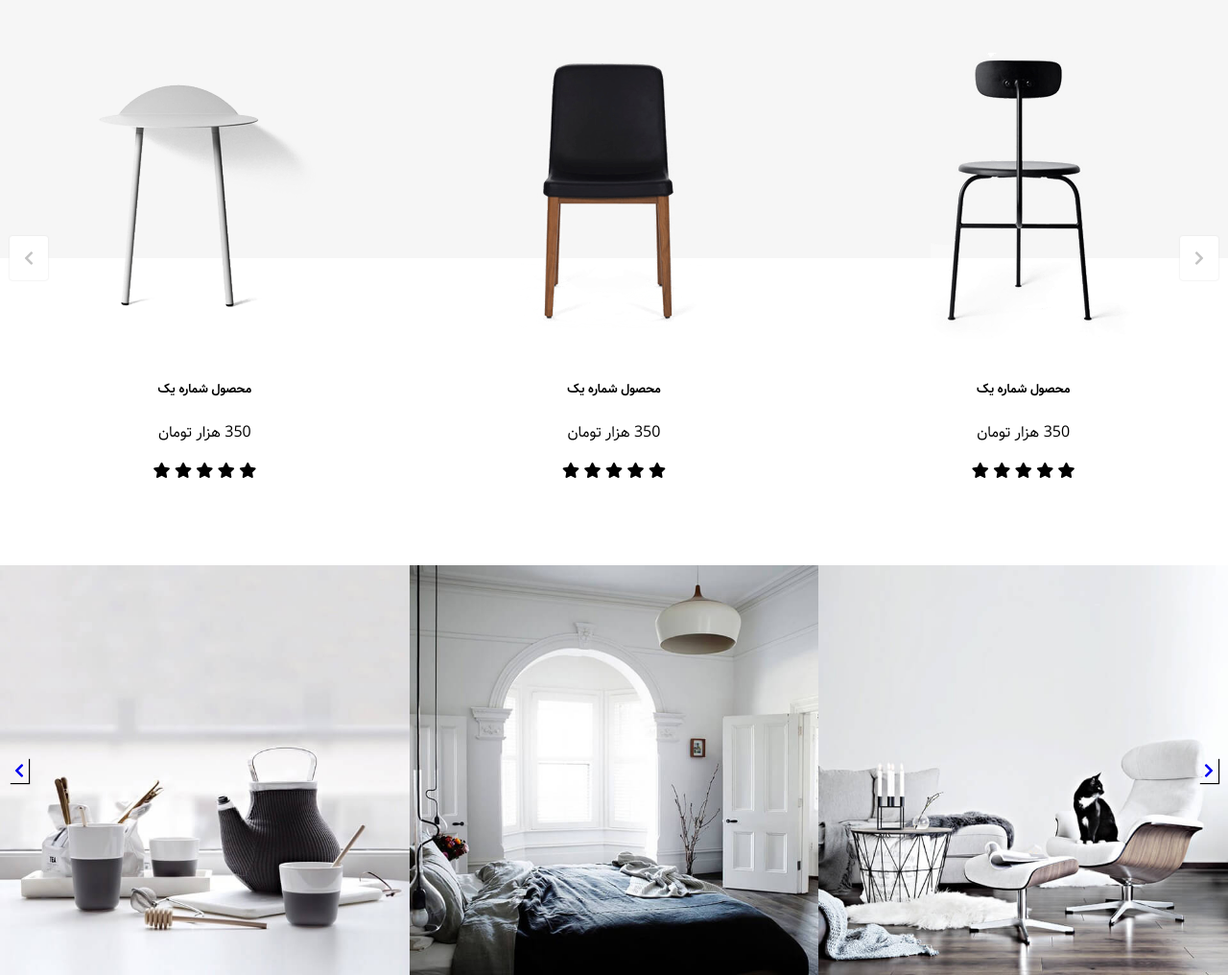
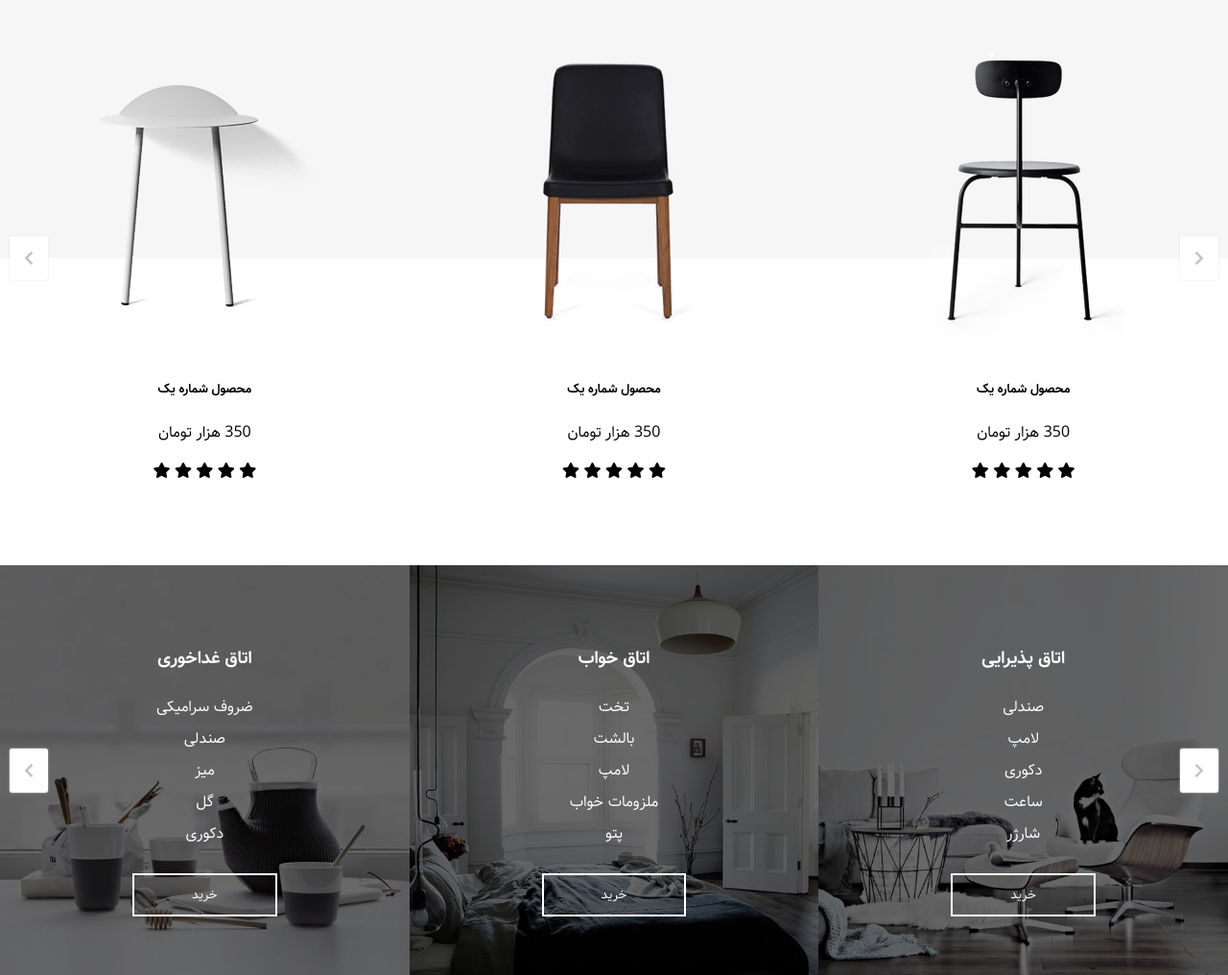
Before and after one commit to codingfront/JFD2-HTML-CSS, a plain HTML site: page index.html in a window 1280 px wide. Shown: the part 199-1215 px from the top of the page at 96% size. Drawn offline with nearby package versions, Linux system fonts and the light colour scheme; files that its build step writes are made by us from their sources.

Commit message:
transparetn bgc added+ menu added

```diff
--- a/index.html
+++ b/index.html
@@ -100,12 +100,45 @@
   <div id="roomsmenu">
     <div class="rooms">
       <img src="assests/Images/collection_carousel_background_1.jpg" alt="" />
+      <div class="menusquare">
+        <h3>اتاق پذیرایی</h3>
+        <ul>
+          <li><a href="#">صندلی</a></li>
+          <li><a href="#">لامپ</a></li>
+          <li><a href="#">دکوری</a></li>
+          <li><a href="#">ساعت</a></li>
+          <li><a href="#">شارژر</a></li>
+        </ul>
+        <button>خرید</button>
+      </div>
     </div>
     <div class="rooms">
       <img src="assests/Images/collection_carousel_background_2.jpg" alt="" />
+      <div class="menusquare">
+        <h3>اتاق خواب</h3>
+        <ul>
+          <li><a href="#">تخت</a></li>
+          <li><a href="#">بالشت</a></li>
+          <li><a href="#">لامپ</a></li>
+          <li><a href="#">ملزومات خواب</a></li>
+          <li><a href="#">پتو</a></li>
+        </ul>
+        <button>خرید</button>
+      </div>
     </div>
     <div class="rooms">
       <img src="assests/Images/collection_carousel_background_3.jpg" alt="" />
+      <div class="menusquare">
+        <h3>اتاق غداخوری</h3>
+        <ul>
+          <li><a href="#">ضروف سرامیکی</a></li>
+          <li><a href="#">صندلی</a></li>
+          <li><a href="#">میز</a></li>
+          <li><a href="#">گل</a></li>
+          <li><a href="#">دکوری</a></li>
+        </ul>
+        <button>خرید</button>
+      </div>
     </div>
     <div class="next"><a href="#"><i class="fas fa-chevron-right"></i></a></div>
     <div class="prev"><a href="#"><i class="fas fa-chevron-left"></i></a></div>
--- a/sass/pages/_rooms.scss
+++ b/sass/pages/_rooms.scss
@@ -6,32 +6,69 @@
 
     .rooms {
         width: calc(100%/3);
+        position: relative;
         img{
             width: 100%;
             height: auto;
+        }
+        &::before {
+            content: '';
+            position: absolute;
+            background-color: #00000096;
+            height: 100%;
+            width: 100%;
+            top: 0;
+            left: 0;
         }
     }
     .next, .prev {
         position:absolute;
         top:50%;
         transform: translateY(-50%);
-        box-shadow:1px 1px 1px #000000;
-        padding:5px;
+        box-shadow:0px 0px 2px #dddddd;
+        padding: 15px;
+        border: 0;
+        background: white;
+        border-radius: 3px;
+        color: gray;
+        a {
+            color: $a-color;
+        }
     }
     .next {
         right:10px;
-        a{
-            i{
-
-            }
-        }
     }
     .prev {
         left:10px;
-        a{
-            i{
-
+    }
+    .menusquare {
+        width: 300px;
+        height: 300px;
+        position: absolute;
+        top: 50%;
+        left: 50%;
+        transform: translateY(-50%) translateX(-50%);
+        text-align: center;
+        h3 {
+            color: #fff;
+            font-weight: bold;
+        }
+        ul {
+            li {
+                padding: 4px 0;
+                font-family: $main-font-family;
+                a{
+                    color: #fff;
+                }
             }
+        }
+        button {
+            padding: 10px 60px;
+            font-family: $main-font-family;
+            background-color: transparent;
+            border: 2px solid #fff;
+            margin-top: 25px;
+            color: #fff;
         }
     }
 }
```
